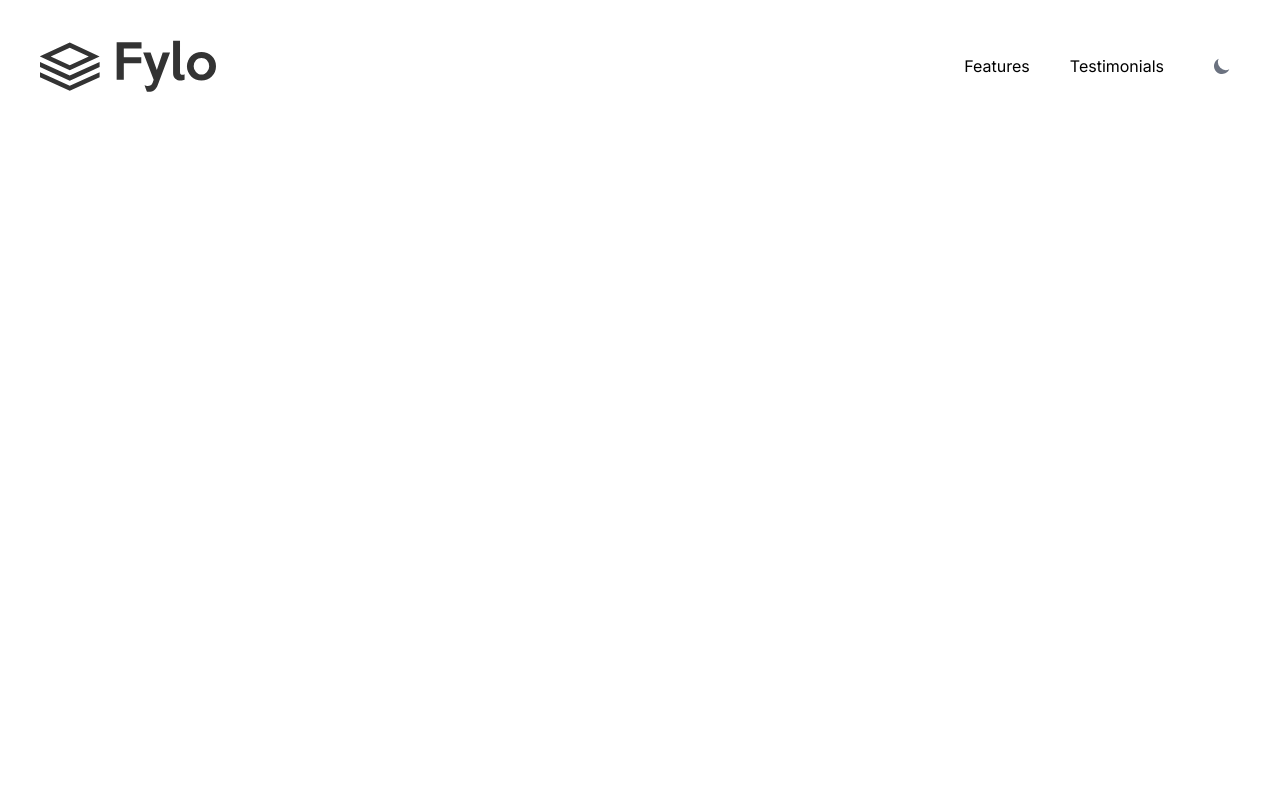
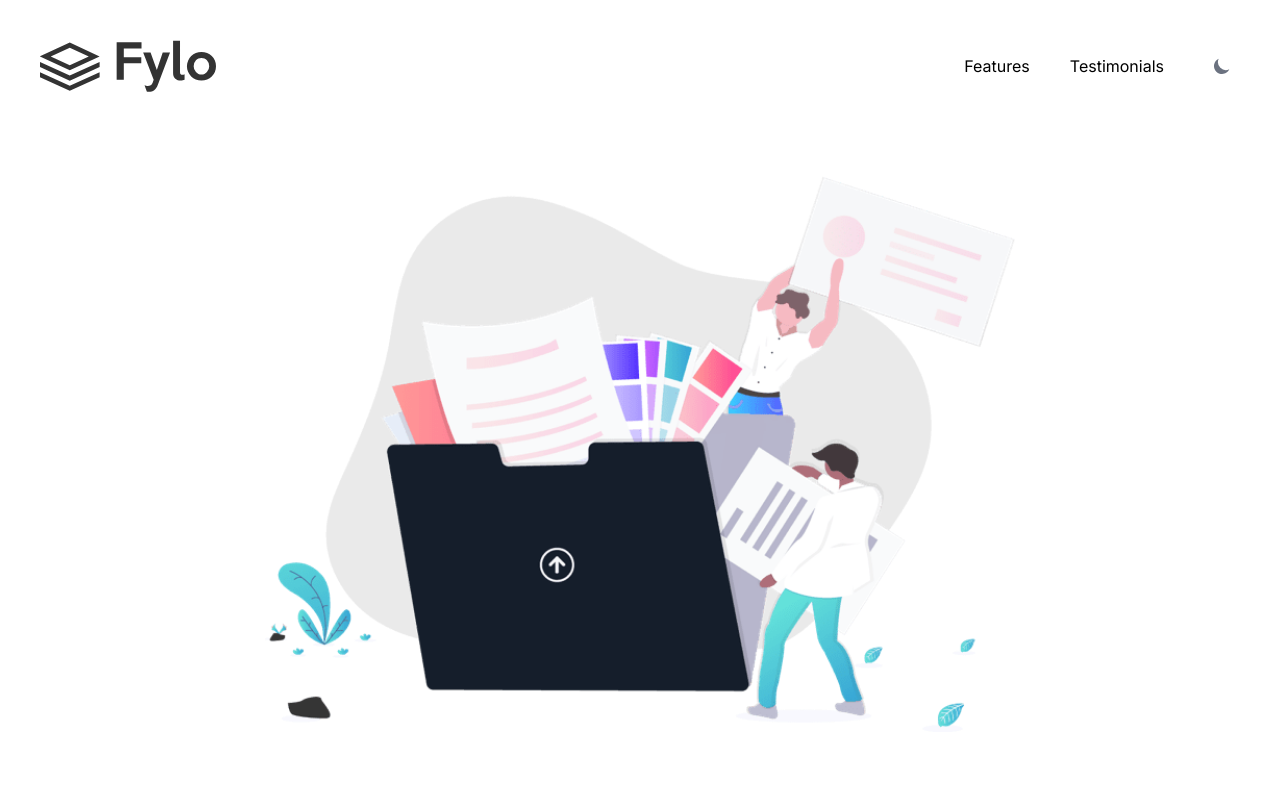
Before and after one commit to bryanbuitrago/fylo, a Next.js app: page / in a window 1280 px wide. Shown: the top 791 px of the page. Built offline with nearby package versions, Linux system fonts and the light colour scheme.

Commit message:
Add Hero component to Home page.

```diff
--- a/src/app/page.js
+++ b/src/app/page.js
@@ -1,9 +1,11 @@
 import Header from '@/components/header/Header';
+import Hero from '@/components/hero/Hero';
 
 export default function Home() {
   return (
     <main className=''>
       <Header />
+      <Hero />
     </main>
   );
 }
```
